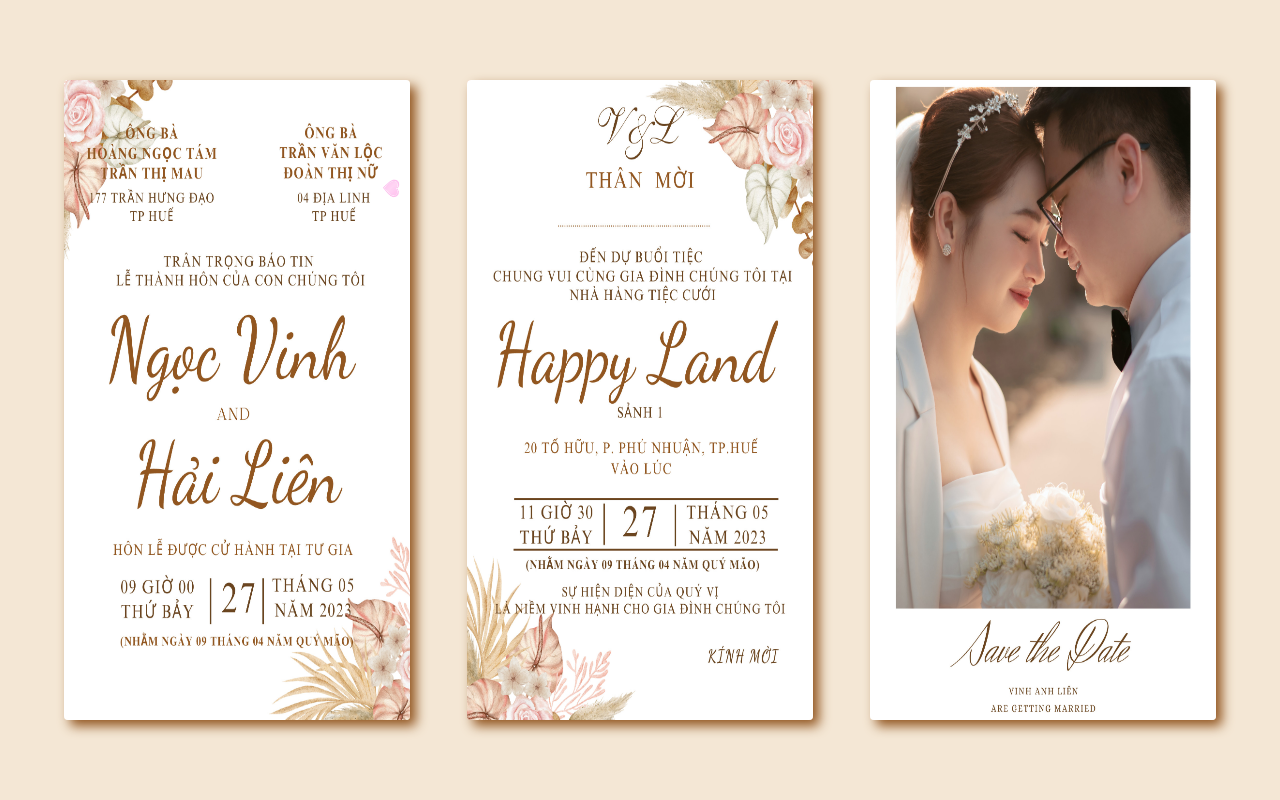
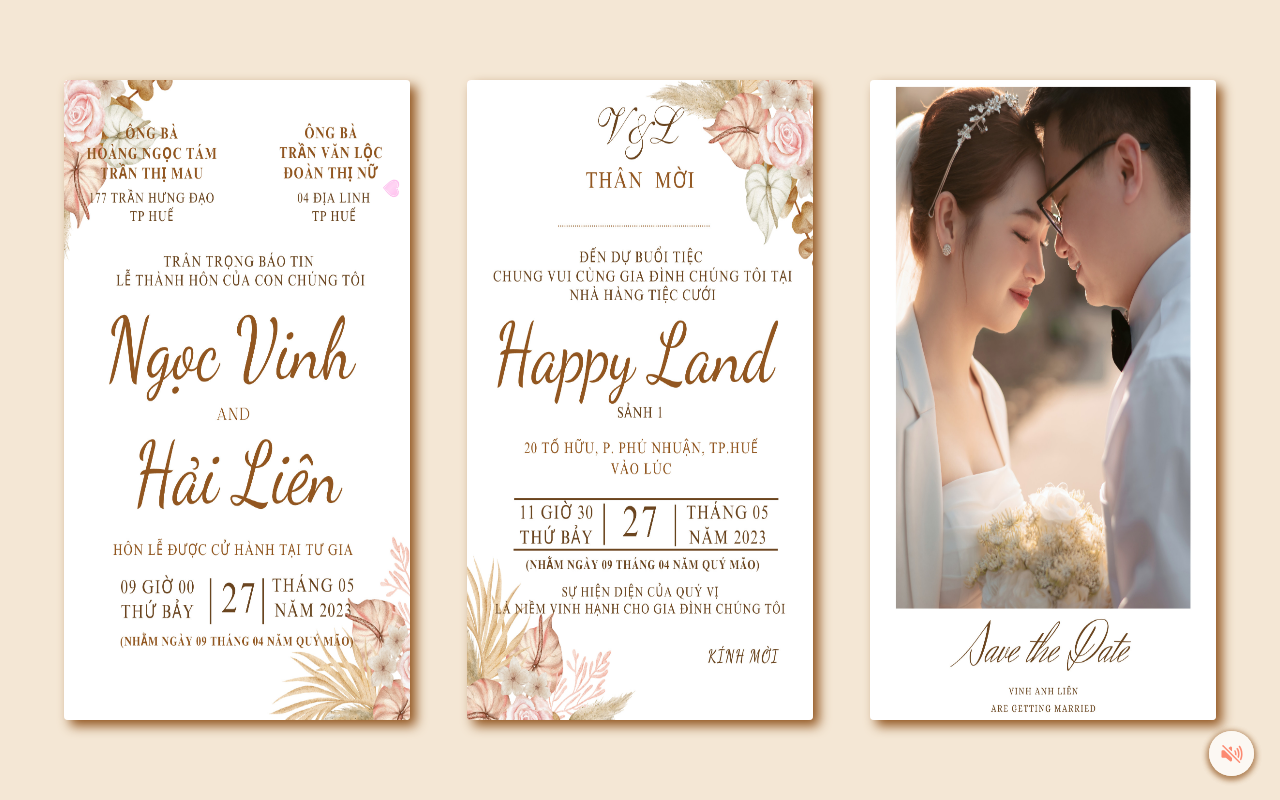
Before and after one commit to VinhHoang007/wedding-invitation-vinh-lien, a plain HTML site: page index.html in a window 1280 px wide. Drawn offline with nearby package versions, Linux system fonts and the light colour scheme.

Commit message:
update audio

```diff
--- a/index.html
+++ b/index.html
@@ -5,6 +5,7 @@
     <meta http-equiv="X-UA-Compatible" content="IE=edge" />
     <meta name="viewport" content="width=device-width, initial-scale=1.0" />
     <link rel="stylesheet" href="styles.css" />
+
     <title>Wedding Invitation</title>
   </head>
 
@@ -24,8 +25,25 @@
       </div>
     </div>
     <canvas id="canvas"></canvas>
+
+    <div class="actionAudio" onclick="() => actionAudio();">
+      <p>Click to play music.</p>
+      <div class="iconVolume" onclick="() => actionAudio();">
+        <ion-icon name="volume-mute"></ion-icon>
+      </div>
+    </div>
   </body>
   <script src="https://ajax.googleapis.com/ajax/libs/jquery/3.6.4/jquery.min.js"></script>
+
+  <script
+    type="module"
+    src="https://unpkg.com/ionicons@7.1.0/dist/ionicons/ionicons.esm.js"
+  ></script>
+  <script
+    nomodule
+    src="https://unpkg.com/ionicons@7.1.0/dist/ionicons/ionicons.js"
+  ></script>
+
   <script src="./index.js"></script>
   <script src="./animate.js"></script>
 </html>
--- a/index.js
+++ b/index.js
@@ -12,5 +12,36 @@ $(document).ready(function () {
         }, 100);
     }
 
+    var audio = true;
+    var myAudio = new Audio('./audio/yeu-em-hon-moi-ngay-andiez.mp3');
+    myAudio.loop = true;
+
+    function actionAudio() {
+        audio = !audio;
+
+        const contentAudio = $('.iconVolume ion-icon');
+        const volumeMute = 'volume-mute';
+        const volumeUnMute = 'volume-high';
+
+        if (audio) {
+            myAudio.play();
+            contentAudio[0].name = volumeUnMute;
+        } else {
+            myAudio.pause();
+            contentAudio[0].name = volumeMute;
+        }
+    }
+
+    $('div.iconVolume').on('click', actionAudio);
+
+    setTimeout(() => {
+        $('.actionAudio p').animate({
+            width: '45px',
+            'font-size': '0'
+        }, 2300);
+        $('.actionAudio p').fadeOut("slow");
+    }, 2500);
+
     windownStart();
+    actionAudio();
 });
--- a/styles.css
+++ b/styles.css
@@ -96,11 +96,67 @@ body {
     color: rgba(212, 56, 51, 0.952);
 }
 
-.component-name{
+.component-name {
     background-color: rgba(255, 99, 71, 0.267);
     position: relative;
     width: 100%;
     height: 100%;
+}
+
+.actionAudio {
+    z-index: 9999;
+    width: 45px;
+    height: 45px;
+
+    border-radius: 50%;
+
+    position: fixed;
+    bottom: 3vh;
+    right: 2vw;
+    font-family: lobster;
+
+    border-radius: 50px;
+    box-shadow: 0 2px 6px 1px var(--Color-bgr-03);
+
+    opacity: .7;
+}
+
+.actionAudio div {
+    display: flex;
+    align-items: center;
+    justify-content: center;
+
+    border-radius: 50px;
+
+    width: 100%;
+    height: 100%;
+
+    background-color: var(--Color-bgr-01);
+}
+
+.actionAudio div ion-icon {
+    color: tomato;
+    font-size: 1.5em;
+    z-index: 1;
+}
+
+.actionAudio p {
+    position: absolute;
+    z-index: -1;
+    top: 0;
+    right: 0;
+    width: 250px;
+    height: 100%;
+
+    display: flex;
+    justify-content: center;
+    align-items: center;
+
+    border-radius: 50px;
+    background-color: var(--Color-bgr-01);
+    box-shadow: 0 2px 6px 1px var(--Color-bgr-03);
+
+    overflow: hidden;
 }
 
 @keyframes showImages1 {
```
Also changed, not shown: animate.js.
